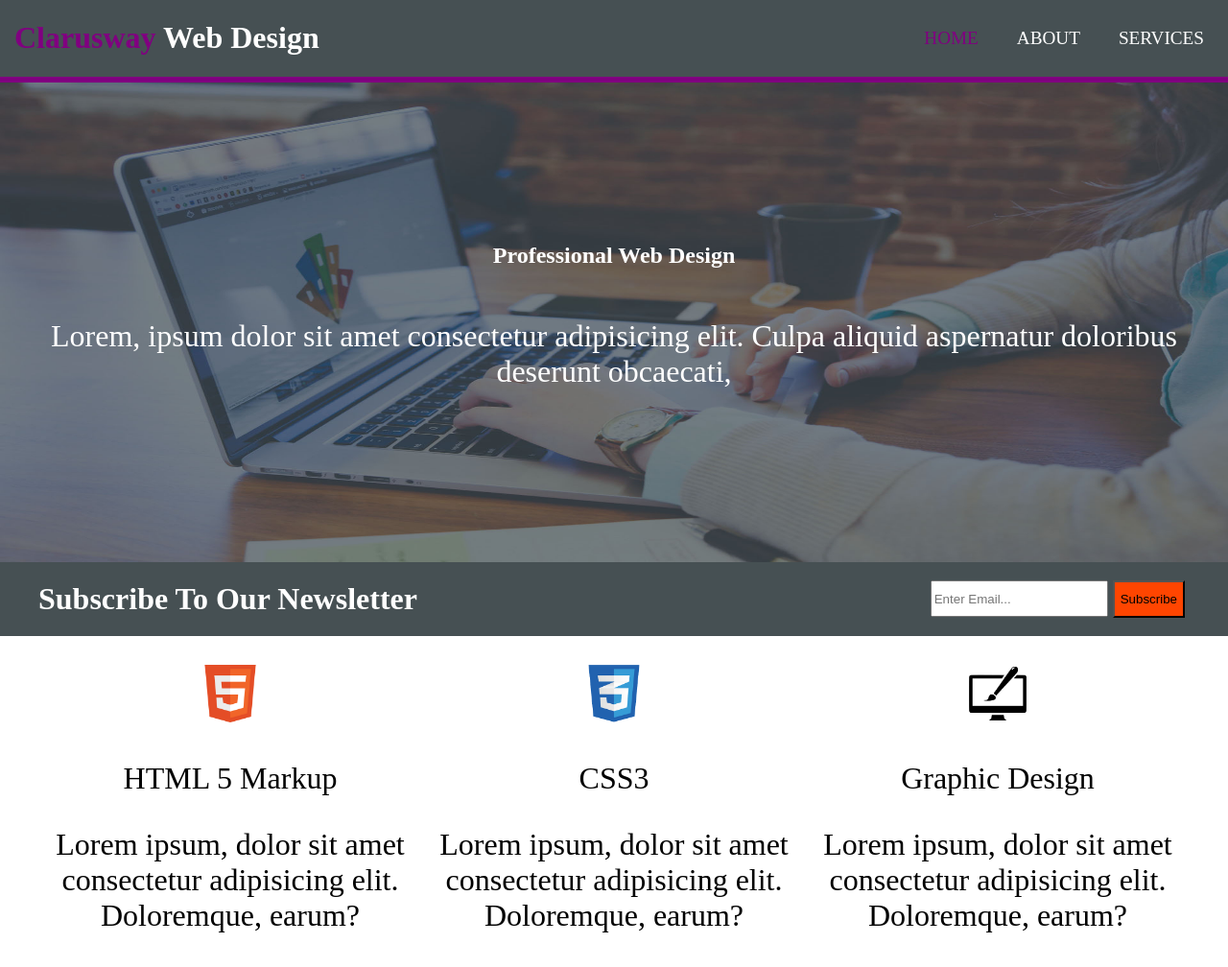
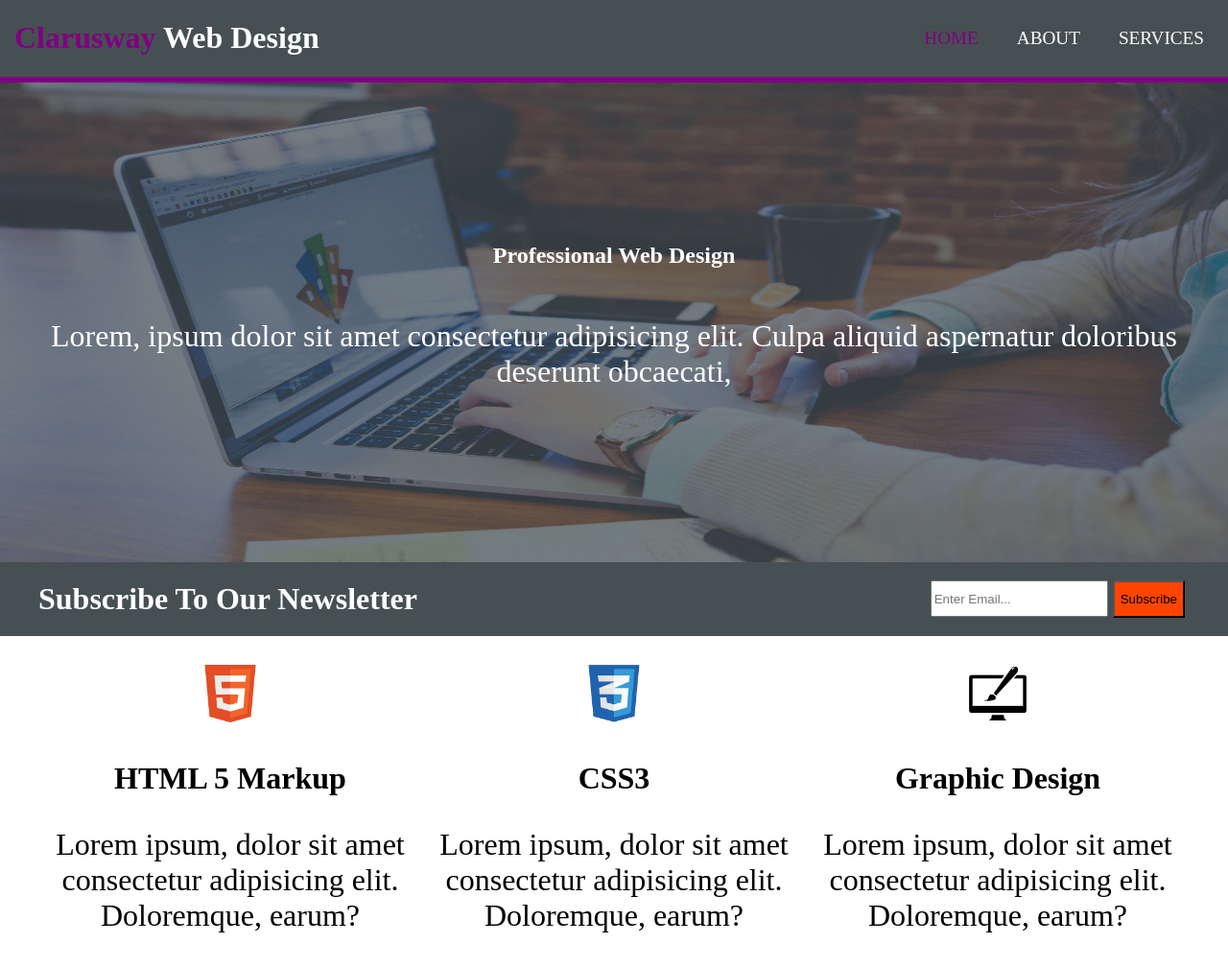
Before and after one commit to isasumer/Webpage, a plain HTML site: page index.html in a window 1280 px wide. Shown: the top 1008 px of the page at 96% size. Drawn offline with Linux system fonts and the light colour scheme.

Commit message:
font weigth adjusted

```diff
--- a/index.html
+++ b/index.html
@@ -37,7 +37,7 @@
     <section class="section_2">
       <div class="logo">
         <img src="/assets/logo_html.png" alt="html" />
-        <p>HTML 5 Markup</p>
+        <p class="sub_logo">HTML 5 Markup</p>
         <p>
           Lorem ipsum, dolor sit amet consectetur
           adipisicing elit. Doloremque, earum?
@@ -45,7 +45,7 @@
       </div>
       <div class="logo">
         <img src="/assets/logo_css.png" alt="css" />
-        <p>CSS3</p>
+        <p class="sub_logo">CSS3</p>
         <p>
           Lorem ipsum, dolor sit amet consectetur
           adipisicing elit. Doloremque, earum?
@@ -53,7 +53,7 @@
       </div>
       <div class="logo">
         <img src="/assets/logo_brush.png" alt="" />
-        <p>Graphic Design</p>
+        <p class="sub_logo">Graphic Design</p>
         <p>
           Lorem ipsum, dolor sit amet consectetur
           adipisicing elit. Doloremque, earum?
--- a/styles.css
+++ b/styles.css
@@ -88,6 +88,9 @@
     text-align:center;
     padding: 0px;
 }
+.sub_logo{
+    font-weight: bold;
+}
 footer{
     color: white;
     text-align: center;
```
